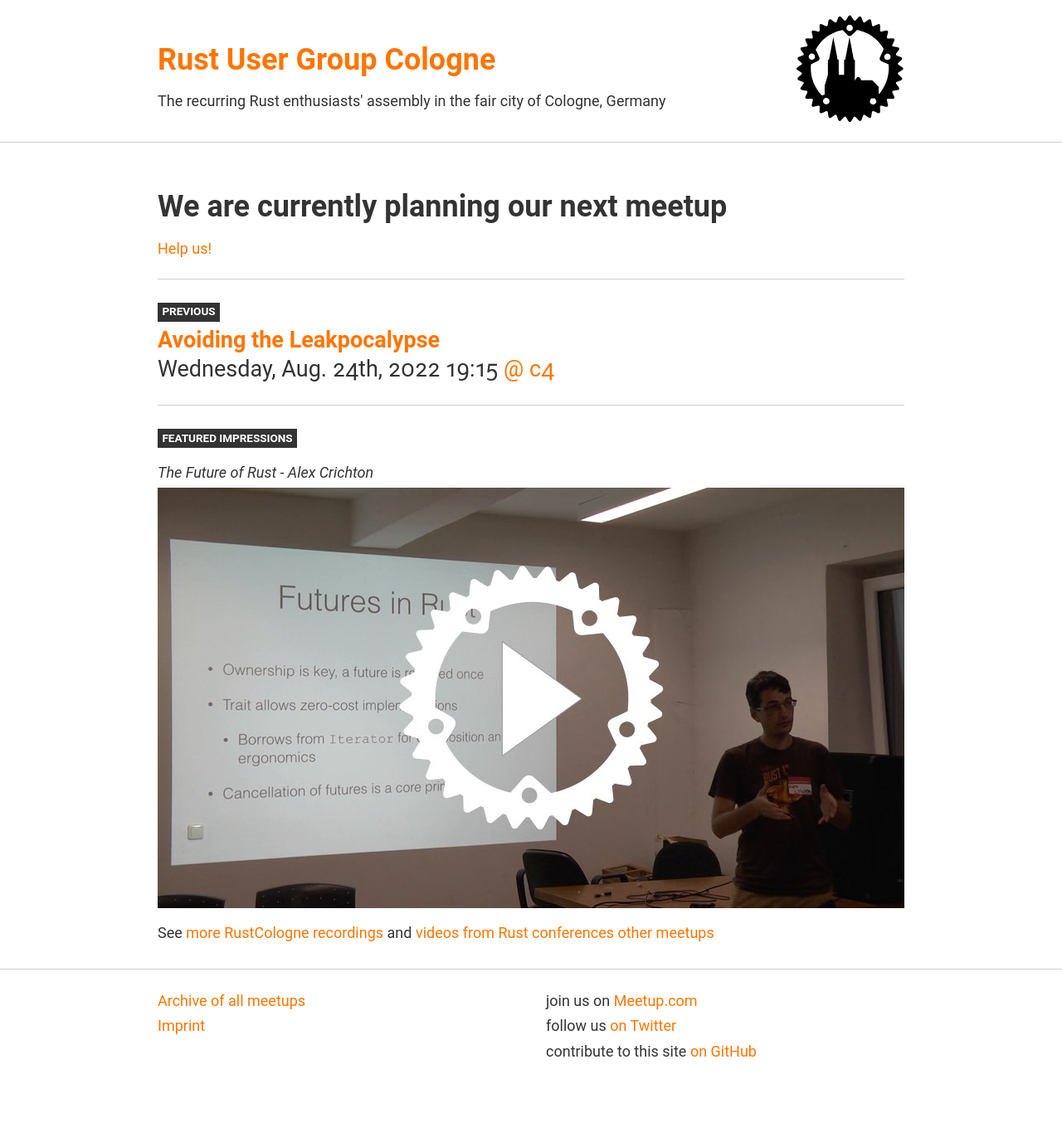
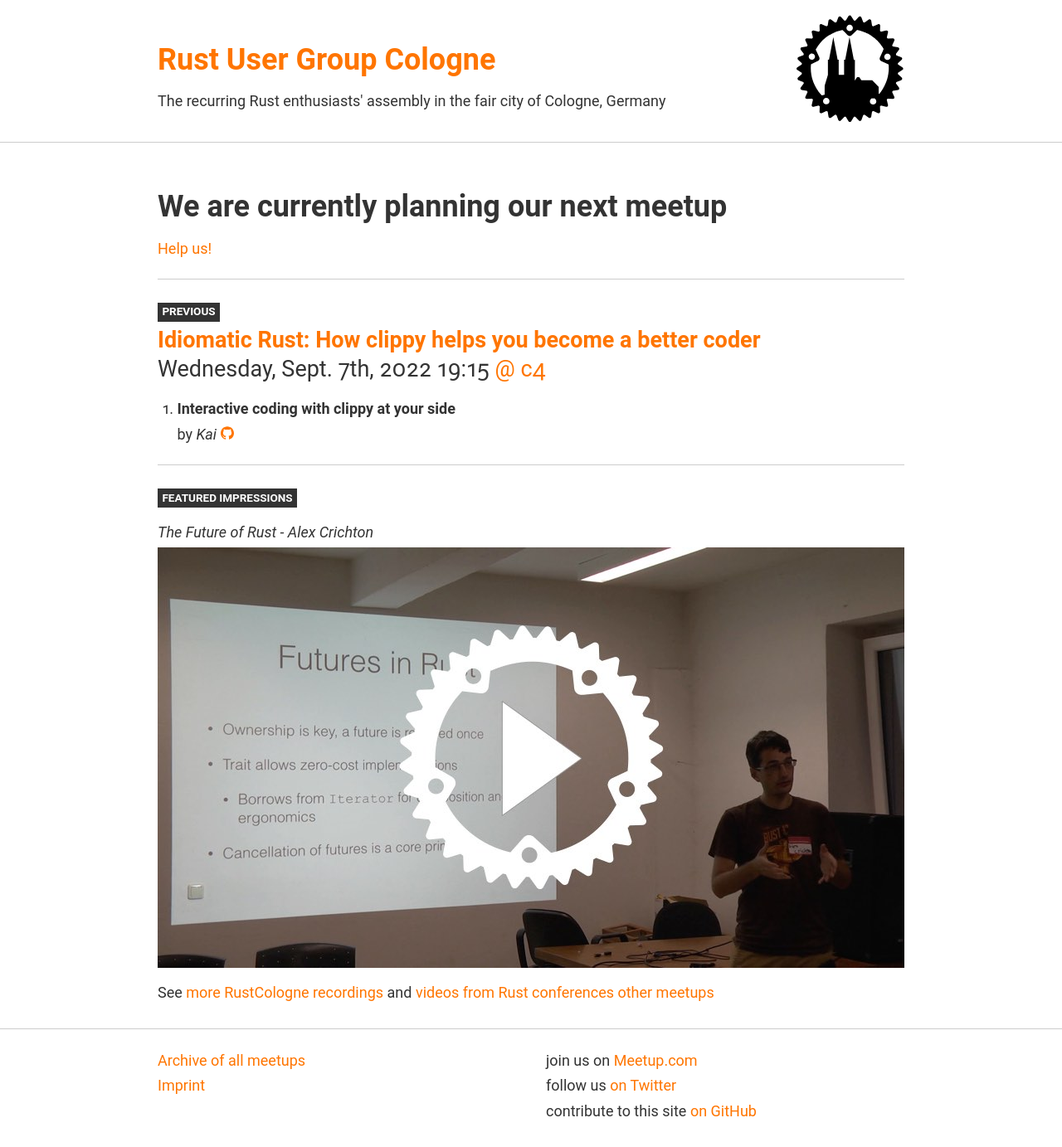
Before and after one commit to Rustaceans/rust-cologne, a Jekyll site: the page built from index.html, in a window 1280 px wide. Shown: the whole page at 83% size. Built offline with Jekyll 4.4.1, drawn with Linux system fonts in a browser that asks for light colours; before the commit the page ends 1311 px from its top, so only the background shows below that.

Commit message:
September 2022: Update metadata

```diff
--- a/_posts/2022-09-07-clippy.md
+++ b/_posts/2022-09-07-clippy.md
@@ -1,6 +1,6 @@
 ---
-title: "Avoiding the Leakpocalypse"
-date: 2022-08-24 19:15:00 MESZ
+title: "Idiomatic Rust: How clippy helps you become a better coder"
+date: 2022-09-07 19:15:00 MESZ
 categories: meetup cologne
 links:
     "Meetup.com": "https://www.meetup.com/rustcologne/events/288259920/"
@@ -45,9 +43,9 @@
 
 Yours,
 Florian and Kai
-―
+- - -
 The meetup will likely be held in German, we will however reevaluate this at the beginning of the evening and may switch to English if needed.
-―
+- - -
 Due to COVID-19 still being around there are some precautions we feel are necessary to make everyone at ease.
 
 We have restricted the maximum number of participants to ensure social distancing is possible.
```
Also changed, not shown: other parts of _posts/2022-09-07-clippy.md (+0 -2 lines).
